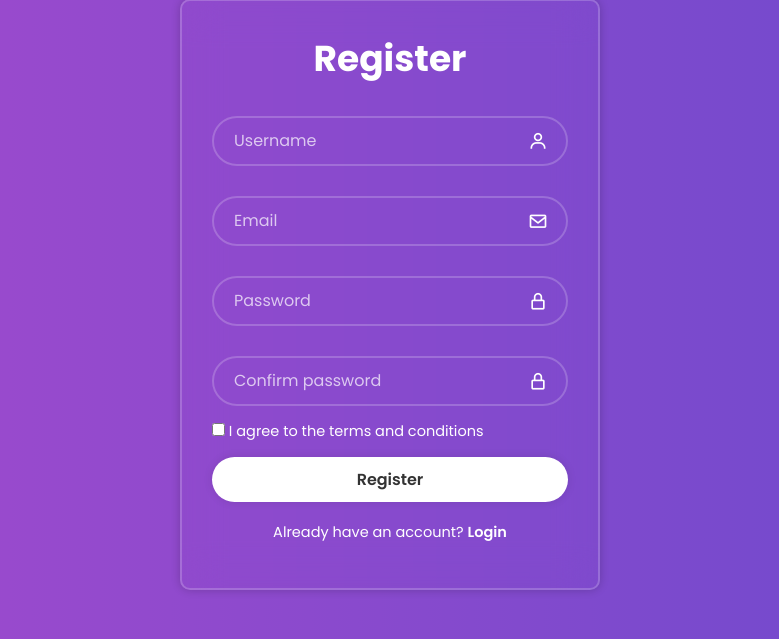
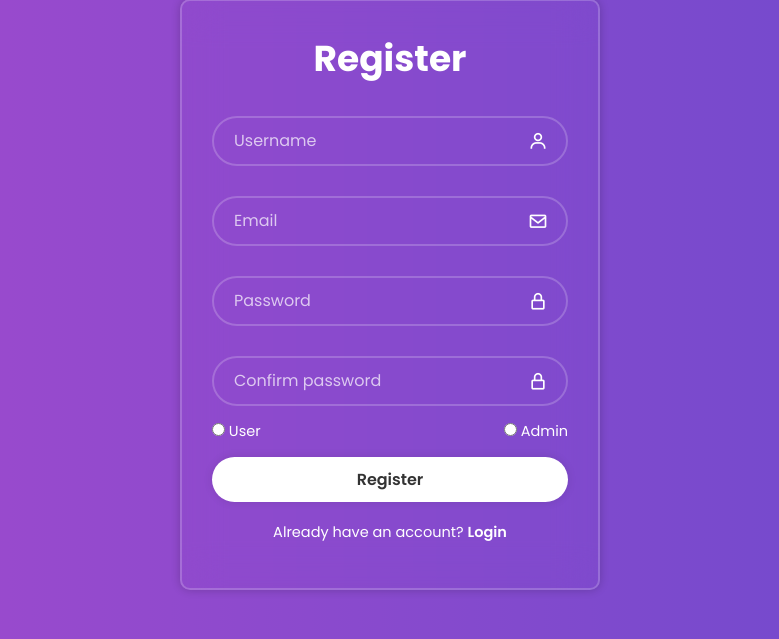
Before and after one commit to minhfixbug/WebMHUD, a Django app: page /newapp/register/ in a window 1280 px wide. Shown: the part 106-745 px from the top of the page, without its empty margins (250-1029 px from the left). Run offline with Django 4.2, Linux system fonts and the light colour scheme.

Commit message:
create token

```diff
--- a/MHUDApp/newapp/models.py
+++ b/MHUDApp/newapp/models.py
@@ -12,7 +12,7 @@ class AddUser(models.Model):
     # ConfirmPassword = models.CharField(max_length=100,null=False,blank=False)
 
     def __str__(self) -> str:
-        return self.username
+        return self.Username
 
 class RegisterForm(UserCreationForm):
     username = forms.CharField(widget=forms.TextInput(attrs={"placeholder":"Username"}))
--- a/MHUDApp/newapp/templates/RegisterPage.html
+++ b/MHUDApp/newapp/templates/RegisterPage.html
@@ -34,11 +34,12 @@
                 </div>
 
                 <div class="remember-forgot2">
-                    <label> <input type="checkbox"> I agree to the terms and conditions</label>
+                    <label> <input type="radio" name="user_type" value="user"> User</label>
+                    <label> <input type="radio" name="user_type" value="admin"> Admin</label>
                 </div>
 
                 <!-- <button class="btn2" onclick="window.location.href='Login.html'">Register</button> -->
-                <button class="btn2">Register</button>
+                <button class="btn2" onclick="getSelectedValue()">Register</button>
 
                 <div class="login-link">
                     <p>Already have an account? <a href="http://127.0.0.1:8000/newapp/login">Login</a></p>
@@ -52,7 +53,12 @@
             {% endfor %}
         </div>
     </div>
-
+    <script>
+        function getSelectedValue() {
+            var selectedValue = document.querySelector('input[name="user_type"]:checked').value;
+            alert("Selected value: " + selectedValue);
+        }
+    </script>
 
 
 </body>
--- a/MHUDApp/newapp/urls.py
+++ b/MHUDApp/newapp/urls.py
@@ -1,10 +1,12 @@
 from django. urls import path # type: ignore
 from . import views
+from rest_framework.authtoken.views import obtain_auth_token
 
 urlpatterns = [
     path("login/", views.Login, name="loginpage"),
     path("register/", views.Register, name="registerpage"),
     path("user/", views.User1, name="userpage"),
     path("admin/", views.Admin, name="adminpage"),
-    path("load/", views.Load, name="loadingpage")
+    path("load/", views.Load, name="loadingpage"),
+    path('token/', obtain_auth_token)
 ]
--- a/MHUDApp/newapp/views.py
+++ b/MHUDApp/newapp/views.py
@@ -1,15 +1,20 @@
-from django.shortcuts import render, redirect, HttpResponse # type: ignore
+from django.shortcuts import render, redirect # type: ignore
 from .models import AddUser
 from django.contrib.auth.models import User
 from django.contrib import messages
 from django.shortcuts import render
 import re
+import json
 
 import tkinter as tk
 from tkinter import messagebox
 
 from django.contrib.auth import authenticate, login as auth_login, logout as auth_logout
 from django.contrib.auth import SESSION_KEY
+
+from rest_framework.response import Response
+from rest_framework import status
+from rest_framework.renderers import JSONRenderer
 
 from Crypto.Cipher import AES
 from Crypto.Util.Padding import pad, unpad
@@ -55,10 +60,10 @@ def Login(request):
         username1 = request.POST.get('user2')
         password1 = request.POST.get('pass2')
 
-        check_user = custom_authenticate(username1, password1)
+        check_user = authenticate(username1, password1)
 
         if check_user is not None:
-            custom_login(request, check_user)
+            auth_login(request, check_user)
 
             return redirect('userpage')
         else:
@@ -97,11 +102,14 @@ def Register(request):
         email = request.POST['email1']
         password = request.POST['pass1']
         confirmpassword = request.POST['cpass1']
+        user_types = request.POST['user_type']
 
         if(is_valid_username(username) == True and is_valid_email(email) == True):
             if(is_valid_password(password, confirmpassword) == True):
-                user = AddUser(Username=username, Email=email, Password=password)
-                user.save()
+                user1 = AddUser(Username=username, Email=email, Password=password)
+                token = create_token(username, password, user_types)
+                user1.save()
+                print(token)
             else:
                 message = is_valid_password(password, confirmpassword)
                 messages.info(request, message)
@@ -114,7 +122,6 @@ def Register(request):
 
 
     return render(request, "RegisterPage.html")
-
 
 def is_valid_username(username):
     # Kiểm tra chiều dài của tên người dùng
@@ -171,3 +178,28 @@ def Admin(request):
 
 def Load(request):
     return render(request, "LoadingPage.html")
+
+def create_token(username, password, user_types):
+    cipher = AESCipher(key)
+
+    encoded_username = username.encode()
+    encoded_password = password.encode()
+    encoded_user_types = user_types.encode()
+    encrypted_username = cipher.encrypt(encoded_username)
+    encrypted_password = cipher.encrypt(encoded_password)
+    encrypted_user_types = cipher.encrypt(encoded_user_types)
+    str_username = str(encrypted_username)
+    str_password = str(encrypted_password)
+    str_user_types = str(encrypted_user_types)
+
+    # Tạo từ điển token
+    token = {
+        "username": str_username,
+        "password": str_password,
+        "user_types": str_user_types
+    }
+
+    # Chuyển từ điển thành chuỗi JSON
+    token_json = json.dumps(token)
+
+    return token_json
```
Also changed, not shown: MHUDApp/MHUDApp/settings.py (+10 -1 lines), MHUDApp/newapp/migrations/__init__.py (+25 -0 lines), MHUDApp/db.sqlite3.
